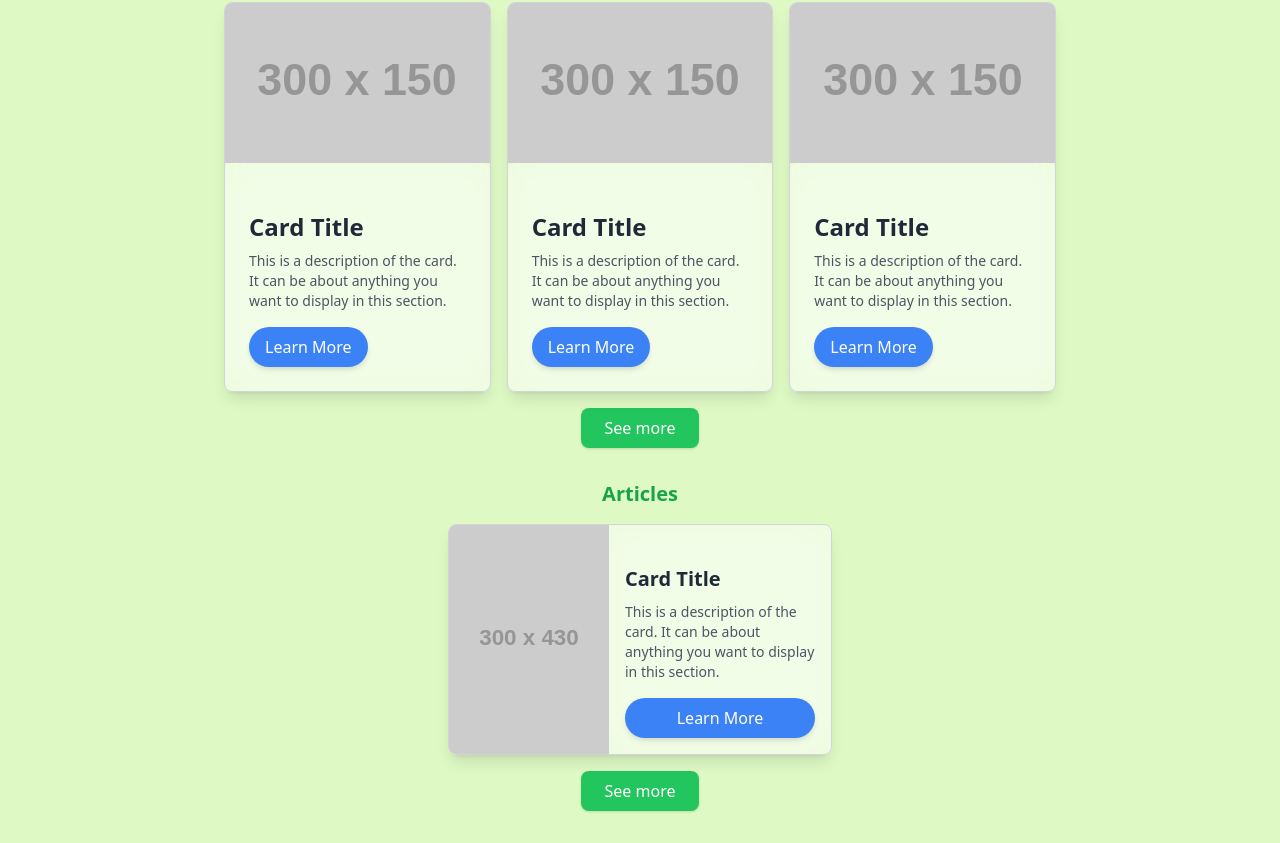
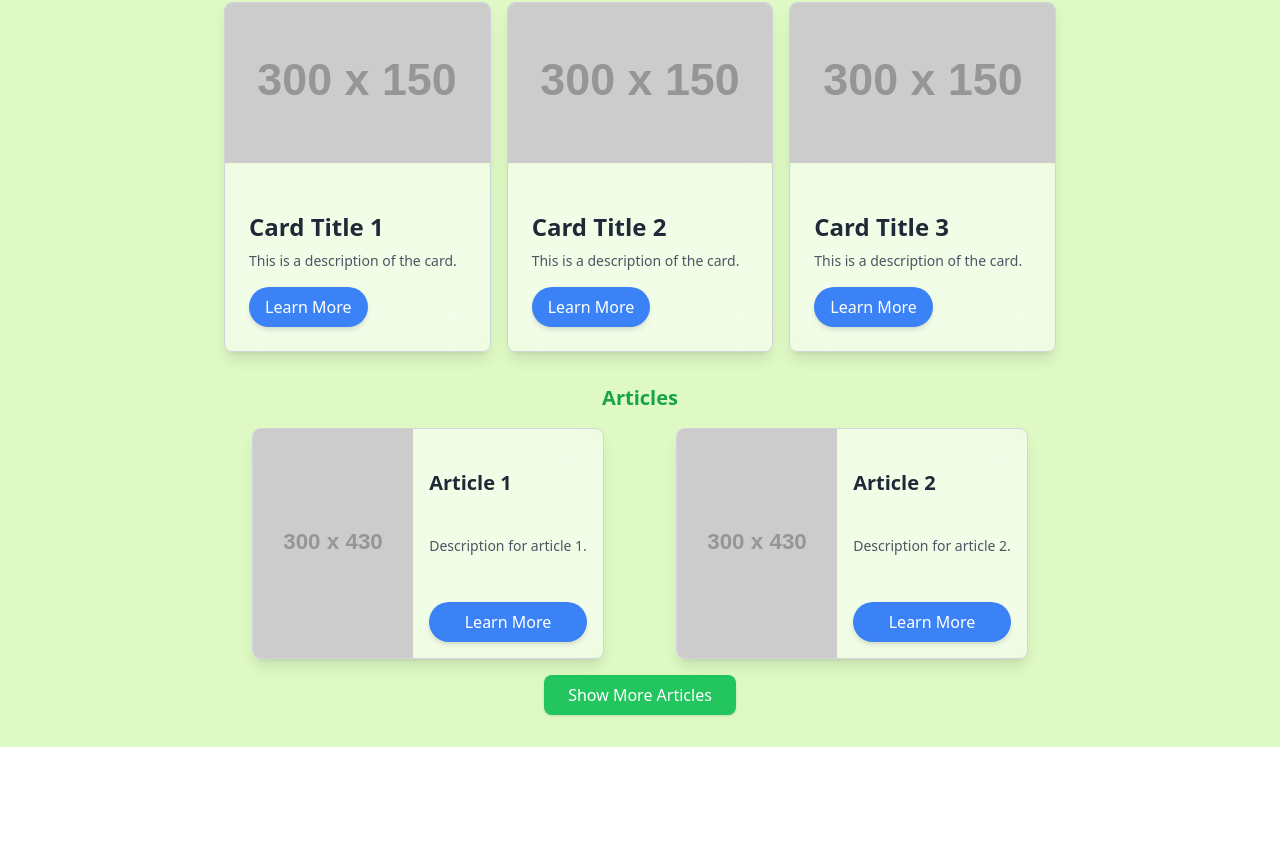
Before and after one commit to Densingh-123/cleaninfinity, a React (Vite) app in the folder client/: page /awareness in a window 1280 px wide. Shown: the part 1111-1954 px from the top of the page. After the commit the page ends 1858 px from the top, so only its background shows below. Built offline with nearby package versions, Linux system fonts and the light colour scheme.

Commit message:
awareness page

```diff
--- a/client/src/components/Article.jsx
+++ b/client/src/components/Article.jsx
@@ -1,21 +1,34 @@
-export default function Article() {
+export default function Article({ showAll }) {
+  const articles = [
+    { title: 'Article 1', description: 'Description for article 1.' },
+    { title: 'Article 2', description: 'Description for article 2.' },
+    { title: 'Article 3', description: 'Description for article 3.' },
+    { title: 'Article 4', description: 'Description for article 4.' },
+  ];
+
+  // Show 1 article on mobile, 2 on medium and larger screens
+  const displayedArticles = showAll ? articles : articles.slice(0, window.innerWidth >= 768 ? 2 : 1);
+
   return (
-      <div className='flex flex-row max-w-sm mx-auto border border-gray-300 rounded-lg overflow-hidden shadow-lg backdrop-blur-lg bg-white/30'>
+    <div className='grid grid-cols-1 md:grid-cols-2 gap-4 w-full'>
+      {displayedArticles.map((article, index) => (
+        <div key={index} className='flex flex-row max-w-sm mx-auto border border-gray-300 rounded-lg overflow-hidden shadow-lg backdrop-blur-lg bg-white/30'>
           <img
             src='https://placehold.co/300x430/'
             alt='Card Image'
             className='w-40 h-full object-cover'
           />
           <div className='p-4 backdrop-blur-lg bg-white/20 w-full flex flex-col justify-between'>
-          <h3 className='text-xl font-semibold text-gray-800 mb-2'>Card Title</h3>
+            <h3 className='text-xl font-semibold text-gray-800 mb-2'>{article.title}</h3>
             <p className='text-sm text-gray-600 mb-4'>
-            This is a description of the card. It can be about anything you want
-            to display in this section.
+              {article.description}
             </p>
             <button className='bg-blue-500 text-white px-4 py-2 rounded-full shadow-md hover:bg-blue-600 transition-colors duration-300'>
               Learn More
             </button>
           </div>
         </div>
+      ))}
+    </div>
   );
 }
--- a/client/src/components/Awareness.jsx
+++ b/client/src/components/Awareness.jsx
@@ -1,6 +1,7 @@
-import { useState } from 'react';
+import { useState, useEffect } from 'react';
 import Card from './Card';
 import Article from './Article';
+
 function Accordion({ title, content }) {
   const [isOpen, setIsOpen] = useState(false);
 
@@ -25,8 +26,50 @@ function Accordion({ title, content }) {
 }
 
 export default function Awareness() {
+  const cardsData = Array.from({ length: 9 }, (_, index) => ({
+    id: index + 1,
+    title: `Card Title ${index + 1}`,
+    description: 'This is a description of the card.',
+    image: 'https://placehold.co/300x150/',
+  }));
+
+  const [showMoreVideos, setShowMoreVideos] = useState(false);
+  const [showMoreArticles, setShowMoreArticles] = useState(false);
+  const [isMobile, setIsMobile] = useState(false);
+
+  // Check if the screen is mobile-sized
+  useEffect(() => {
+    const handleResize = () => {
+      if (window.innerWidth < 768) {
+        setIsMobile(true);
+      } else {
+        setIsMobile(false);
+      }
+    };
+
+    // Run once on component mount and also whenever window resizes
+    handleResize();
+    window.addEventListener('resize', handleResize);
+
+    // Cleanup on unmount
+    return () => window.removeEventListener('resize', handleResize);
+  }, []);
+
+  const handleShowMoreVideos = () => {
+    setShowMoreVideos(!showMoreVideos);
+  };
+
+  const handleShowMoreArticles = () => {
+    setShowMoreArticles(!showMoreArticles);
+  };
+
+  // Determine how many video cards to show based on screen size
+  const displayedVideos = isMobile
+    ? cardsData.slice(0, showMoreVideos ? 3 : 1) // Show 1 card on mobile initially, or 3 if 'showMoreVideos' is true
+    : cardsData.slice(0, 3); // Always show 3 cards on larger screens
+
   return (
-    <div className='relative  max-w-4xl mx-auto p-4 sm:p-6 md:p-8 flex flex-col items-center'>
+    <div className='relative max-w-4xl mx-auto p-4 sm:p-6 md:p-8 flex flex-col items-center'>
       <h2 className='text-3xl font-bold text-green-600 mb-4'>Guide Me</h2>
       <h3 className='text-xl text-green-700 mb-6'>How To Use Our App!</h3>
 
@@ -40,7 +83,7 @@ export default function Awareness() {
       <div className='relative w-full max-w-md mb-6'>
         <img
           src='/magnifying-glass-solid.svg'
-          className='w-5 absolute left-3 top-1/2 transform -translate-y-1/2 '
+          className='w-5 absolute left-3 top-1/2 transform -translate-y-1/2'
           alt='Search Icon'
         />
         <input
@@ -69,20 +112,32 @@ export default function Awareness() {
       <h2 className='text-3xl font-bold text-green-600 mb-4'>Resources</h2>
 
       <h3 className='text-xl font-semibold text-green-600 mb-4'>Videos</h3>
-      <div className='grid grid-cols-1 md:grid-cols-2 lg:grid-cols-3 gap-4 w-full'>
-        <Card />
-        <Card />
-        <Card />
+      {/* Grid to show 1 card on mobile and 3 on larger screens */}
+      <div className='grid grid-cols-1 md:grid-cols-3 gap-4 w-full'>
+        {displayedVideos.map((card) => (
+          <Card key={card.id} title={card.title} description={card.description} image={card.image} />
+        ))}
       </div>
-      <button className='mt-4 px-6 py-2 bg-green-500 text-white rounded-lg shadow hover:bg-green-600 transition-all'>
-        See more
-      </button>
+
+      {/* Show button only on mobile */}
+      {isMobile && (
+        <button
+          onClick={handleShowMoreVideos}
+          className='mt-4 px-6 py-2 bg-green-500 text-white rounded-lg shadow hover:bg-green-600 transition-all'
+        >
+          {showMoreVideos ? 'Show Less Videos' : 'Show More Videos'}
+        </button>
+      )}
 
       <h3 className='text-xl font-semibold text-green-600 mt-8 mb-4'>Articles</h3>
-      <Article />
+      <Article showAll={showMoreArticles} />
 
-      <button className='mt-4 px-6 py-2 bg-green-500 text-white rounded-lg shadow hover:bg-green-600 transition-all'>
-        See more
+      {/* Separate button for showing more articles */}
+      <button
+        onClick={handleShowMoreArticles}
+        className='mt-4 px-6 py-2 bg-green-500 text-white rounded-lg shadow hover:bg-green-600 transition-all'
+      >
+        {showMoreArticles ? 'Show Less Articles' : 'Show More Articles'}
       </button>
     </div>
   );
--- a/client/src/components/Card.jsx
+++ b/client/src/components/Card.jsx
@@ -1,17 +1,16 @@
-export default function Card() {
+
+
+export default function Card({ title, description, image }) {
   return (
     <div className='flex flex-col max-w-sm mx-auto border border-gray-300 rounded-lg overflow-hidden shadow-lg backdrop-blur-lg bg-white/30'>
       <img
-        src='https://placehold.co/300x150/'
+        src={image}
         alt='Card Image'
         className='w-full h-40 object-cover'
       />
       <div className='p-6 backdrop-blur-lg bg-white/20 rounded-lg'>
-        <h3 className='text-2xl font-semibold text-gray-800 mb-2'>Card Title</h3>
-        <p className='text-sm text-gray-600 mb-4'>
-          This is a description of the card. It can be about anything you want
-          to display in this section.
-        </p>
+        <h3 className='text-2xl font-semibold text-gray-800 mb-2'>{title}</h3>
+        <p className='text-sm text-gray-600 mb-4'>{description}</p>
         <button className='bg-blue-500 text-white px-4 py-2 rounded-full shadow-md hover:bg-blue-600 transition-colors duration-300'>
           Learn More
         </button>
```
Lines whose indentation alone changed are shown as unchanged.
